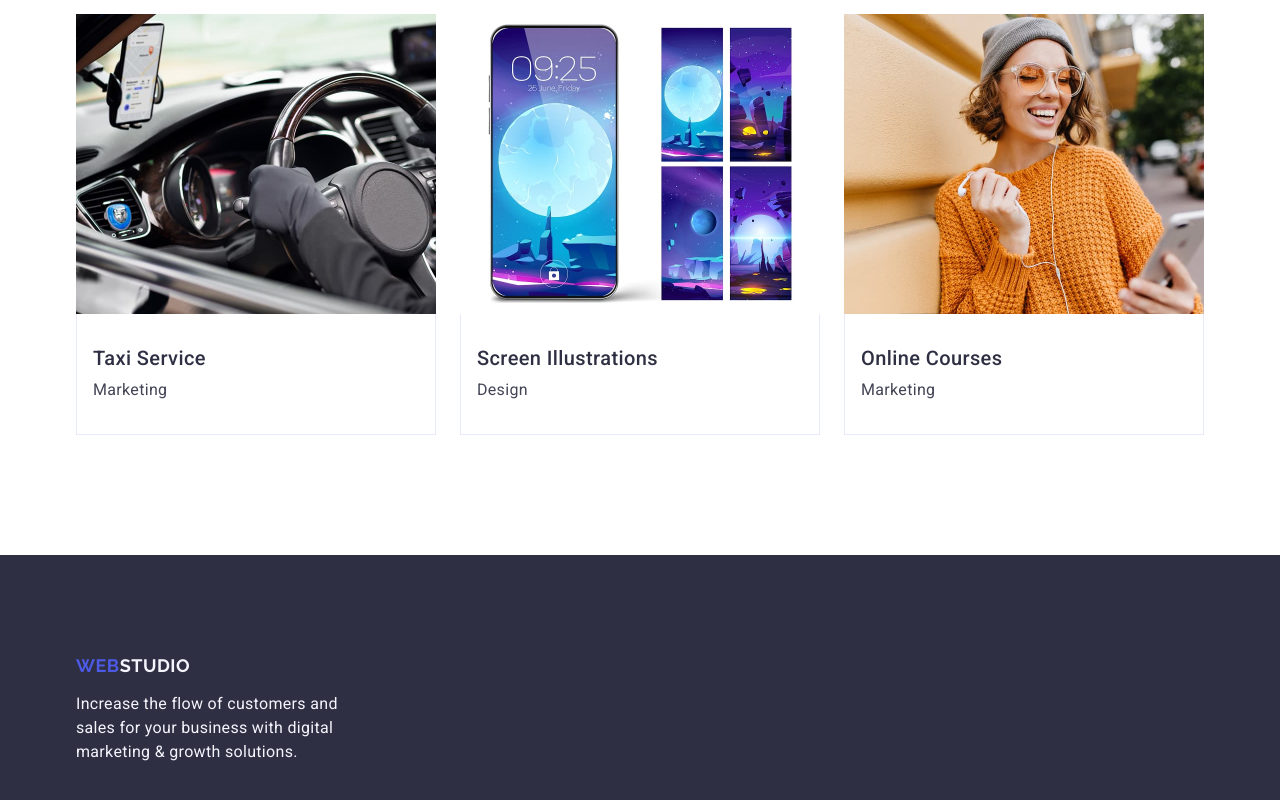
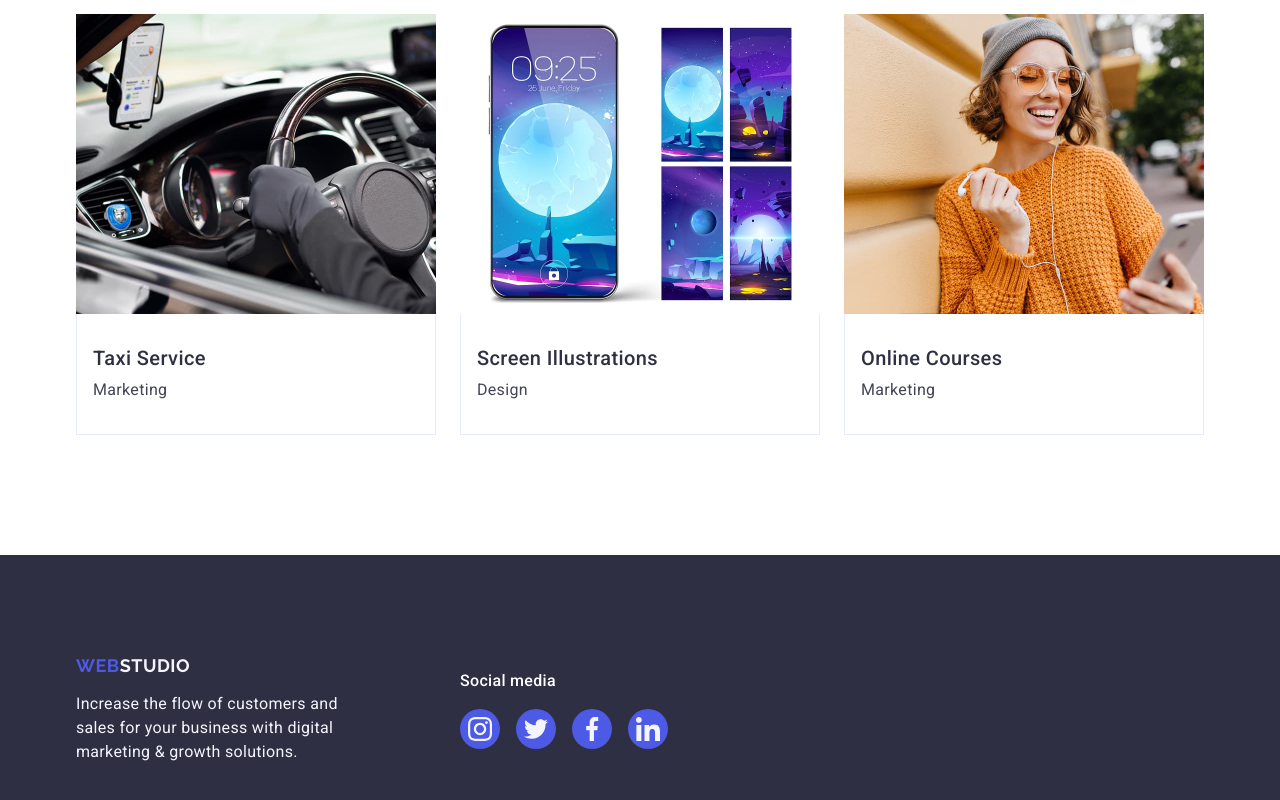
Before and after one commit to Milochka-Kutsenko83/goit-markup-hw-04, a plain HTML site: page index.html in a window 1280 px wide. Shown: the part 2596-3396 px from the top of the page. Drawn offline with nearby package versions, Linux system fonts and the light colour scheme.

Commit message:
add index file

```diff
--- a/css/styles.css
+++ b/css/styles.css
@@ -322,7 +322,7 @@ img{
         background-color:#4d5ae5;
         width: 100%;
         height: 100%;
-        transform: background-color 250ms cubic-bezier(0.4, 0, 0.2, 1); ;
+        transform: background-color 250ms cubic-bezier(0.4, 0, 0.2, 1);
     }
 
     .list-link-icons .link-icons:hover,
@@ -429,6 +429,29 @@ img{
 /* section portfolio and */
 
 /* footer*/
+
+.footer-cntr{
+display: flex;
+align-items: center;
+gap: 120px;
+}
+
+.footer-pg-text{
+    font-weight: 500;
+    font-size: 16px;
+    line-height: 1.5;
+    letter-spacing: 0.02em;
+    color: #fff;
+    margin-bottom: 16px;
+
+}
+.footer-list-icons{
+    display: flex;
+    align-items:baseline;
+    gap: 16px;
+}
+
+
 .footer-page-text{
     font-weight: 400;
     font-size: 16px;
--- a/index.html
+++ b/index.html
@@ -470,16 +470,72 @@
     </main>
 
     <footer class="page-footer">
-      <div class="container">
+      <div class="container footer-cntr">
+        <div>
           <a class="logo footer-logo" href="./index.html"
             >Web<span class="logo-part">Studio</span></a
           >
-
           <p class="footer-page-text">
             Increase the flow of customers and sales for your business with
             digital marketing & growth solutions.
           </p>
         </div>
+        <div>
+          <p class="footer-pg-text">Social media</p>
+          <ul class="footer-list-icons">
+            <li class="list-link-icons">
+              <a
+                class="link-icons"
+                href="https://www.instagram.com/"
+                target="_blank"
+              >
+                <svg class="icon-img" width="24" height="24">
+                  <use href="./images/icons.svg#icon-instagram"></use>
+                </svg>
+              </a>
+            </li>
+
+            <li class="list-link-icons">
+              <a
+                class="link-icons"
+                href="https://twitter.com/"
+                target="_blank"
+              >
+                <svg class="icon-img" width="24" height="24">
+                  <use href="./images/icons.svg#icon-twitter"></use>
+                </svg>
+              </a>
+            </li>
+
+            <li class="list-link-icons">
+              <a
+                class="link-icons"
+                href="https://www.facebook.com/"
+                target="_blank"
+              >
+                <svg class="icon-img" width="24" height="24">
+                  <use href="./images/icons.svg#icon-facebook"></use>
+                </svg>
+              </a>
+            </li>
+
+            <li class="list-link-icons">
+              <a
+                class="link-icons"
+                href="https://ua.linkedin.com/"
+                target="_blank"
+              >
+                <svg class="icon-img" width="24" height="24">
+                  <use href="./images/icons.svg#icon-linkedin"></use>
+                </svg>
+              </a>
+            </li>
+          </ul>
+        </div>
+      </li>
+          </ul>
+        </div>
+      </div>
     </footer>
   </body>
 </html>
```
Lines whose indentation alone changed are shown as unchanged.
